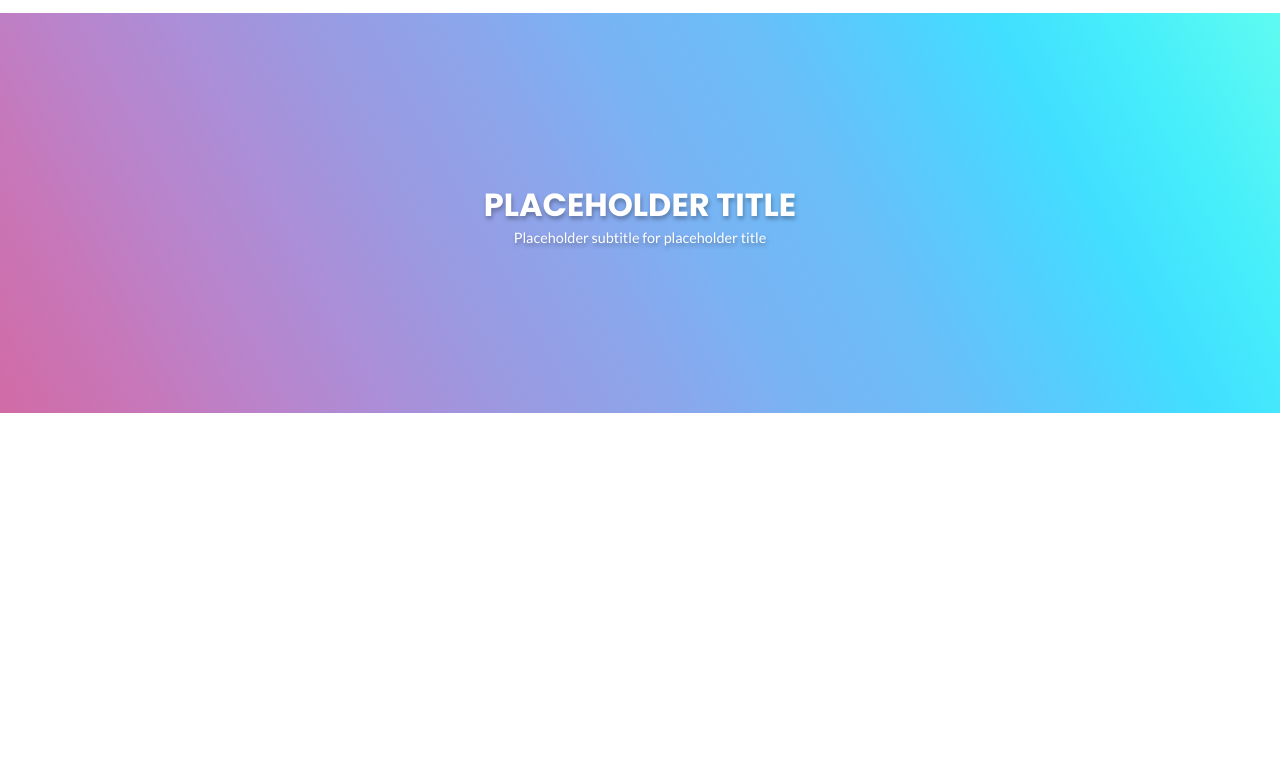
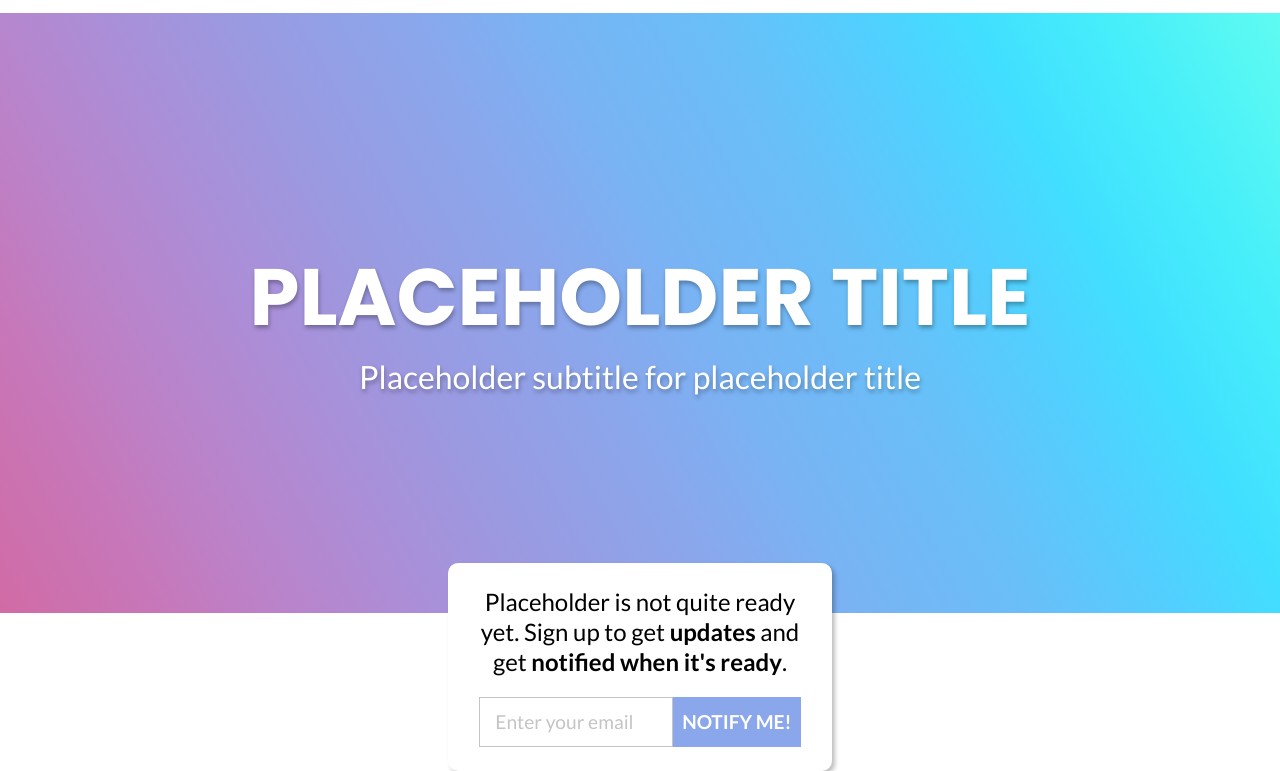
Before and after one commit to jemalmazar/fCC-p3-product_landing-page, a website: page index.html in a window 1280 px wide. Shown: the part 71-842 px from the top of the page. Before the commit the page ends 800 px from the top, so only its background shows below. Drawn offline with Linux system fonts and the light colour scheme.

Commit message:
Build call-to-action email form

```diff
--- a/index.html
+++ b/index.html
@@ -43,7 +43,23 @@
 
         </div> <!-- .hero-content -->
 
+
     </section> <!-- .hero -->
+
+    <div class="cta-container">
+
+        <p class="cta-text">
+            Placeholder is not quite ready yet.
+            Sign up to get <span>updates</span> and
+            get <span>notified when it's ready</span>.
+        </p>
+
+        <form action="" id="form" class="cta-form">
+            <input type="email" id="email" class="email" placeholder="Enter your email">
+            <input type="submit" class="notify-me" value="Notify Me!">
+        </form>
+
+    </div> <!-- .cta-container -->
 
 </body>
 </html>
--- a/style.css
+++ b/style.css
@@ -105,7 +105,7 @@ table {
         text-decoration: none;
     }
 
-/* Main */
+/* Hero */
 
     .hero {
         display: grid;
@@ -114,7 +114,7 @@ table {
                                 #AA8FD8 26.56%, #9A9AE1 34.9%, #8AA7EC 45.83%,
                                 #79B3F4 53.65%, #69BFF8 64.58%, #52CFFE 73.44%,
                                 #41DFFF 80.73%, #46EEFA 89.06%, #5FFBF1 100%);
-        height: 50vh;
+        height: 65vh;
         max-height: 600px;
         place-items: center;
     }
@@ -143,6 +143,69 @@ table {
         text-shadow: 1px 3px 4px rgba(0, 0, 0, 0.3);
     }
 
+/* Call-to-Action */
+
+    .cta-container {
+        display: flex;
+        flex-direction: column;
+        justify-content: center;
+        background-color: #FFF;
+        font-family: 'Lato', sans-serif;
+        font-size: 0.8em;
+        width: 75vw;
+        box-shadow: 3px 3px 4px rgba(0, 0, 0, 0.25);
+        padding: 0 1em;
+        border-radius: 10px;
+        margin: -50px auto 0;
+    }
+
+    .cta-text {
+        text-align: center;
+        line-height: 1.25em;
+        padding: 1em 0 0.5em;
+    }
+
+    .cta-text span {
+        font-weight: bold;
+    }
+
+    .cta-form {
+        display: flex;
+        justify-content: center;
+        padding: 0.5em 0 1em;
+    }
+
+    input[type='email'] {
+        font-family: 'Lato', sans-serif;
+        color: #C4C4C4;
+        width: 55%;
+        padding: 0.65em 0.8em;
+        border: 1px solid #C4C4C4;
+    }
+
+    input[type='email']::placeholder {
+        color: #C4C4C4;
+    }
+
+    input[type='email']:focus {
+        border: 1px solid #C6C6C6;
+    }
+
+    input[type='submit'] {
+        background-color: var(--brandblue);
+        color: #FFF;
+        font-family: 'Lato', sans-serif;
+        font-weight: bold;
+        font-size: 1.25em;
+        text-transform: uppercase;
+        border: none;
+        padding: 0.5em;
+    }
+
+    input[type='submit']:hover {
+        background-color: #79B3F4;
+    }
+
 /*--------------------------------------------------------------
 # Media Breakpoints
 --------------------------------------------------------------*/
@@ -151,6 +214,7 @@ table {
 /* Tablet */
     @media (min-width: 760px) {
 
+        /* Header */
         .header {
             flex-direction: row;
             justify-content: space-between;
@@ -172,12 +236,37 @@ table {
             padding: 0 1em;
         }
 
+        /* Hero */
+        .hero {
+            height: 75vh;
+            max-height: 1000px;
+        }
+
+        .hero-title {
+            font-size: 3em;
+        }
+
+        .hero-subtitle {
+            font-size: 1.2em;
+        }
+
+        /* Call-to-Action */
+        .cta-container {
+            width: 70vw;
+            font-size: 1em;
+        }
+
+        input[type='email'] {
+            font-size: 1em;
+        }
+
     }
 
 /* Desktop */
 
 @media (min-width: 1200px) {
 
+    /* Header */
     .header-img {
         width: 25%;
     }
@@ -185,4 +274,32 @@ table {
     .nav-link {
         font-size: 1.75em;
     }
+
+    /* Hero */
+    .hero-title {
+        font-size: 5em;
+    }
+
+    .hero-subtitle {
+        font-size: 2em;
+    }
+
+     /* Call-to-Action */
+     .cta-container {
+        width: 30vw;
+    }
+
+    .cta-form {
+        padding: 0.5em 0 1.5em;
+    }
+
+    .cta-text {
+        font-size: 1.5em;
+    }
+
+    input[type='email'],
+    input[type='submit'] {
+        font-size: 1.2em;
+    }
+
 }
```
Also changed, not shown: build/css/style.min.css.
